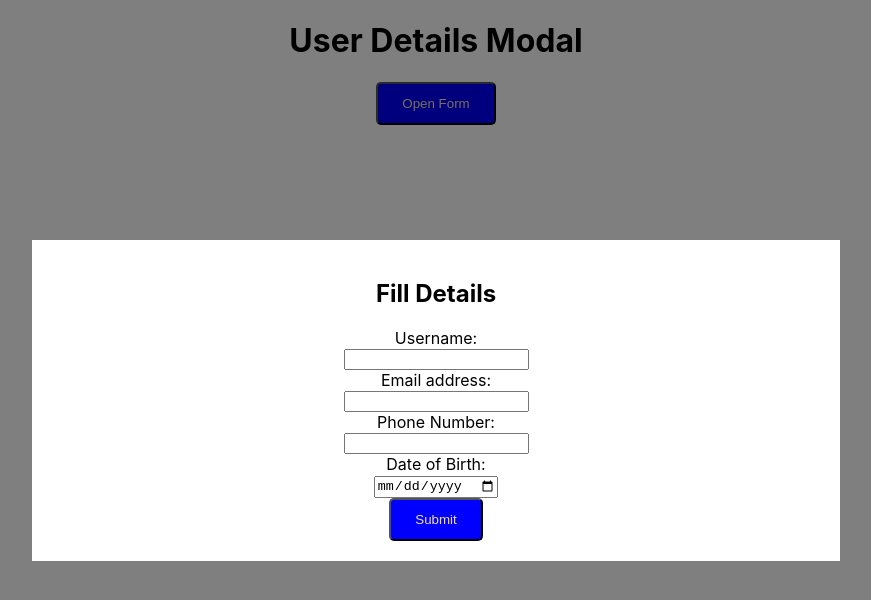
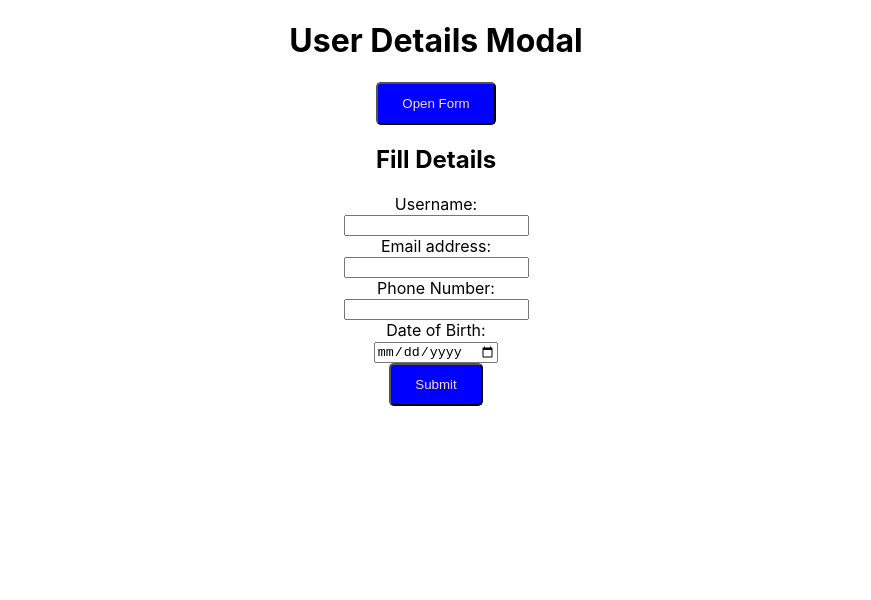
Before and after one commit to slater19/XModal-, a React (Create React App) app: page / in a window 1280 px wide. Both pictures are taken after a click on the button "Open Form". Shown: the top 600 px of the page, without its empty margins (204-1075 px from the left). Built offline with nearby package versions, Linux system fonts and the light colour scheme.

Commit message:
my changes

```diff
--- a/src/App.js
+++ b/src/App.js
@@ -1,4 +1,4 @@
-import { createContext, useState } from "react";
+import {  useState } from "react";
 import Xmodal from "./xmodal";
 
 
@@ -6,7 +6,7 @@ import Xmodal from "./xmodal";
 
 
 function App() {
-  const [inputValue, setInputValue] = useState("");
+
 
 
 
@@ -14,9 +14,9 @@ function App() {
 
       <div className="App">
         <Xmodal />
-        {/* <ResultList /> */}
+
       </div>
-    // </InputContext.Provider>
+
   );
 }
 
--- /dev/null
+++ b/src/Model.css
@@ -0,0 +1,22 @@
+.modal{
+    width: 100vw;
+    height: 100%;
+    background-color: rgba(0, 0, 0, 0.5);
+    position: absolute;
+    z-index: 1;
+    top: 0;
+    left: 0;
+    display: flex;
+    justify-content: center;
+    align-items: center;
+    overflow: auto;
+  }
+
+  .modal-content{
+      background-color: white;
+      width: 60%;
+      padding: 20px;
+      margin: 20% auto;
+
+      h2 { text-align: center;}
+  }
--- /dev/null
+++ b/src/Model.js
@@ -0,0 +1,56 @@
+import React from 'react'
+import { useState, useRef ,useEffect} from 'react';
+
+
+const Model  = ({handleClose,isModalOpen}) => {
+  let modalRef = useRef();
+   function handleClickOutside(e) {
+          if(isModalOpen && modalRef.current && !modalRef.current.contains(e.target)){
+              handleClose()
+          }
+        }
+
+        useEffect(() => {
+          document.addEventListener('mousedown',handleClickOutside);
+          return () =>document.removeEventListener("mousedown", handleClickOutside);
+        },[isModalOpen])
+  return (
+
+      <div>
+<div className="modal" ref={modalRef}>
+
+<div className="modal-content">
+      <form>
+      <h2>Fill Details</h2>
+
+              <div class="form-group">
+
+          <label for="username"><bold>Username:</bold> </label><br/>
+            <input type="text" class="form-control" id="username" aria-describedby="emailHelp" /><br/>
+            <label for="email"><bold>Email address:</bold> </label><br/>
+            <input type="email" class="form-control" id="email" aria-describedby="emailHelp"/>
+
+          </div>
+          <div class="form-group">
+            <label for="phone"><bold>Phone Number:</bold></label><br/>
+            <input type="tel" class="form-control" id="phone"/>     </div>
+          <div class="form-group">
+            <label for="dob"><bold>Date of Birth:</bold></label><br/>
+            <input type="date" name="bday" id="dob" />
+          </div>
+
+        <div >
+          <button type="submit" class="btn btn-success">Submit</button>
+          </div>
+      </form>
+
+
+
+      </div>
+
+    </div>
+    </div>
+  )
+}
+
+export default Model
--- a/src/xmodal.css
+++ b/src/xmodal.css
@@ -5,29 +5,12 @@ button{
     padding: 12px 24px;
 
   }
+
+
+
+
+
 .modalcontainer{
     text-align: center;
 
 }
-.modal{
-  width: 100%;
-  height: 100%;
-  background-color: rgba(0, 0, 0, 0.5);
-  position: absolute;
-  z-index: 1;
-  top: 0;
-  left: 0;
-  display: flex;
-  justify-content: center;
-  align-items: center;
-  overflow: auto;
-}
-
-.modal-content{
-    background-color: white;
-    width: 60%;
-    padding: 20px;
-    margin: 20% auto;
-
-    h2 { text-align: center;}
-}
--- a/src/xmodal.js
+++ b/src/xmodal.js
@@ -1,54 +1,29 @@
 import React from 'react'
 import  "./xmodal.css";
-import {  useState } from "react";
+import {  useState ,useEffect} from "react";
+import { useRef } from 'react';
+import Model  from "./Model.js";
 
 const Xmodal = () => {
-    const [isModalOpen, setIsModalOpen] = useState(false);
+    let [isModalOpen, setIsModalOpen] = useState(false);
+
     const handleOpen = () => {
         setIsModalOpen(true);
       };
+      const handleClose = () => {
+        setIsModalOpen(false);
+      };
 
-  return (
+
+ return (
+    <div>
     <div className='modalcontainer'>
         <h1>User Details Modal</h1>
               <button  className='myBtn' onClick={handleOpen}>Open Form</button>
-              {isModalOpen &&
-<div className="modal">
-
-<div className="modal-content">
-      <form>
-      <h2>Fill Details</h2>
-
-              <div class="form-group">
-
-          <label for="username"><bold>Username:</bold> </label><br/>
-            <input type="text" class="form-control" id="username" aria-describedby="emailHelp" /><br/>
-            <label for="email"><bold>Email address:</bold> </label><br/>
-            <input type="email" class="form-control" id="email" aria-describedby="emailHelp"/>
-
-          </div>
-          <div class="form-group">
-            <label for="phone"><bold>Phone Number:</bold></label><br/>
-            <input type="tel" class="form-control" id="phone"/>     </div>
-          <div class="form-group">
-            <label for="dob"><bold>Date of Birth:</bold></label><br/>
-            <input type="date" name="bday" id="dob" />
-          </div>
-
-        <div class="modal-footer border-top-0 d-flex justify-content-center">
-          <button type="submit" class="btn btn-success">Submit</button>
-          </div>
-      </form>
-
-
-
-      </div>
-</div>}
-
+              {isModalOpen ?<Model handleClose={handleClose} isModalOpen={isModalOpen}/> :""}
+              </div>
 </div>
-
-
-  )
+ )
 }
 
 export default Xmodal
```
